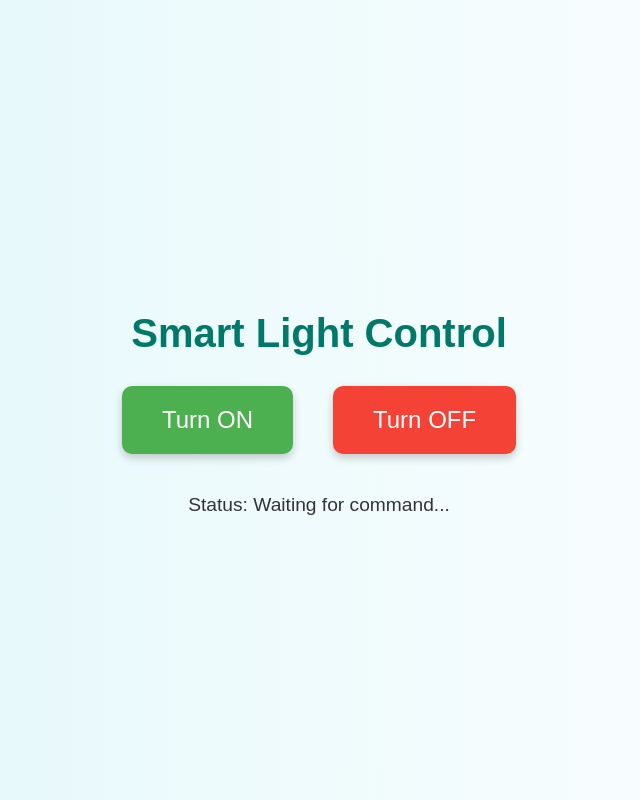
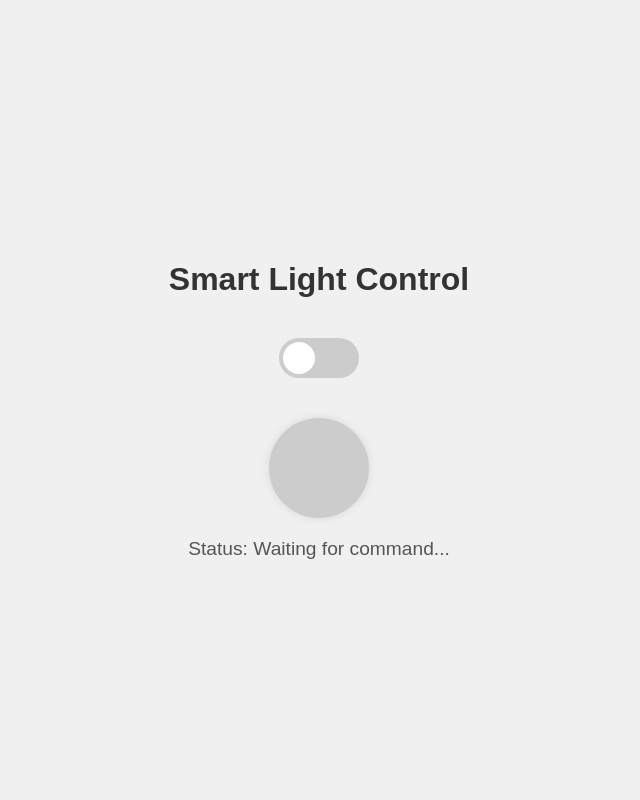
Before and after one commit to ttuan8600/IoT_Project, a Flask app: page / in a window 1280 px wide. Shown: the whole page, without its empty margins (321-961 px from the left). Run offline with Flask 3, Linux system fonts and the light colour scheme.

Commit message:
ui update, this should keep the backend the same

```diff
--- a/templates/index.html
+++ b/templates/index.html
@@ -7,7 +7,7 @@
     body {
       margin: 0;
       font-family: Arial, sans-serif;
-      background: linear-gradient(to right, #e0f7fa, #fff);
+      background: #f0f0f0;
       display: flex;
       flex-direction: column;
       align-items: center;
@@ -16,48 +16,70 @@
     }
 
     h1 {
-      margin-bottom: 30px;
-      font-size: 2.5rem;
-      color: #00796b;
+      color: #333;
+      margin-bottom: 40px;
     }
 
-    .btn-container {
-      display: flex;
-      gap: 40px;
+    .switch {
+      position: relative;
+      display: inline-block;
+      width: 80px;
+      height: 40px;
     }
 
-    .control-btn {
-      padding: 20px 40px;
-      font-size: 1.5rem;
-      border: none;
-      border-radius: 10px;
-      cursor: pointer;
-      transition: all 0.3s ease;
-      box-shadow: 0 4px 8px rgba(0,0,0,0.2);
+    .switch input {
+      opacity: 0;
+      width: 0;
+      height: 0;
     }
 
-    .on-btn {
-      background-color: #4caf50;
-      color: white;
+    .slider {
+      position: absolute;
+      cursor: pointer;
+      top: 0; left: 0; right: 0; bottom: 0;
+      background-color: #ccc;
+      transition: 0.4s;
+      border-radius: 34px;
     }
 
-    .on-btn:hover {
-      background-color: #45a049;
+    .slider:before {
+      position: absolute;
+      content: "";
+      height: 32px; width: 32px;
+      left: 4px;
+      bottom: 4px;
+      background-color: white;
+      transition: 0.4s;
+      border-radius: 50%;
     }
 
-    .off-btn {
-      background-color: #f44336;
-      color: white;
+    input:checked + .slider {
+      background-color: #4caf50;
     }
 
-    .off-btn:hover {
-      background-color: #e53935;
+    input:checked + .slider:before {
+      transform: translateX(40px);
+    }
+
+    .bulb {
+      margin-top: 40px;
+      width: 100px;
+      height: 100px;
+      background-color: #ccc;
+      border-radius: 50%;
+      box-shadow: 0 0 10px rgba(0,0,0,0.1);
+      transition: 0.4s;
+    }
+
+    .on {
+      background-color: #ffeb3b;
+      box-shadow: 0 0 40px #ffeb3b;
     }
 
     .status {
-      margin-top: 40px;
+      margin-top: 20px;
       font-size: 1.2rem;
-      color: #333;
+      color: #555;
     }
   </style>
 </head>
@@ -65,18 +87,34 @@
 
   <h1>Smart Light Control</h1>
 
-  <div class="btn-container">
-    <button class="control-btn on-btn" onclick="sendCommand('1')">Turn ON</button>
-    <button class="control-btn off-btn" onclick="sendCommand('0')">Turn OFF</button>
-  </div>
+  <!-- Toggle switch -->
+  <label class="switch">
+    <input type="checkbox" id="lightSwitch" onchange="handleSwitch(this)">
+    <span class="slider"></span>
+  </label>
 
+  <!-- Bulb visual -->
+  <div class="bulb" id="bulb"></div>
+
+  <!-- Status message -->
   <div class="status" id="statusMsg">Status: Waiting for command...</div>
 
   <script>
+    function handleSwitch(switchElement) {
+      const command = switchElement.checked ? '1' : '0';
+      const bulb = document.getElementById('bulb');
+
+      // Update bulb UI
+      bulb.classList.toggle('on', command === '1');
+
+      // Send command to backend
+      sendCommand(command);
+    }
+
     function sendCommand(command) {
       fetch('/api/control', {
         method: 'POST',
-        headers: {'Content-Type': 'application/json'},
+        headers: { 'Content-Type': 'application/json' },
         body: JSON.stringify({ command: command })
       })
       .then(res => res.json())
@@ -89,6 +127,5 @@
       });
     }
   </script>
-
 </body>
 </html>
```
